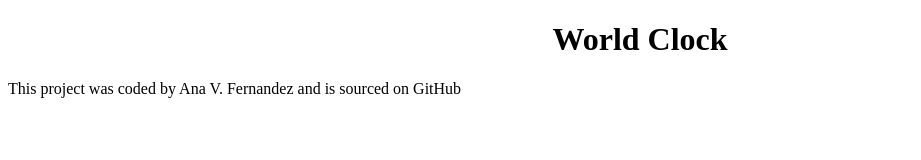
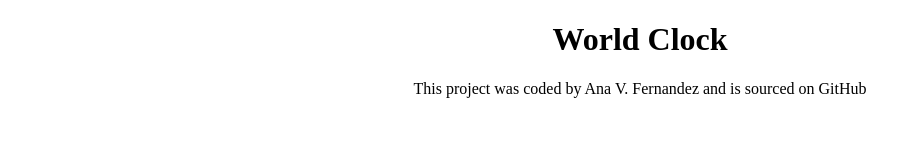
Before and after one commit to avfernandez03/World-Clock, a plain HTML site: page index.html in a window 1280 px wide. Shown: the whole page, without its empty margins (0-921 px from the left). Drawn offline with Linux system fonts and the light colour scheme.

Commit message:
Added footer link to GitHub

```diff
--- a/css/style.css
+++ b/css/style.css
@@ -1,3 +1,7 @@
 h1 {
     text-align: center;
 }
+
+footer {
+    text-align: center;
+}
--- a/index.html
+++ b/index.html
@@ -10,7 +10,7 @@
     <h1> World Clock</h1>
 
 
-<footer>This project was coded by Ana V. Fernandez and is <a href="#" target="_blank"></a> sourced on GitHub </footer>
+<footer>This project was coded by Ana V. Fernandez and is <a href="https://github.com/avfernandez03/World-Clock" target="_blank"></a> sourced on GitHub </footer>
 
 <script src="javascript/index.js"></script>
 </body>
```
